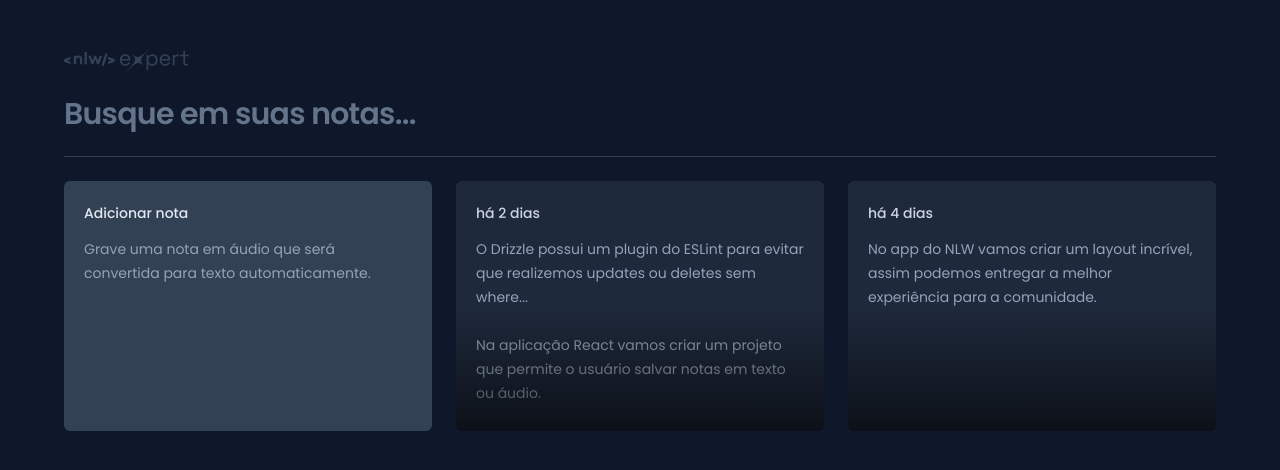
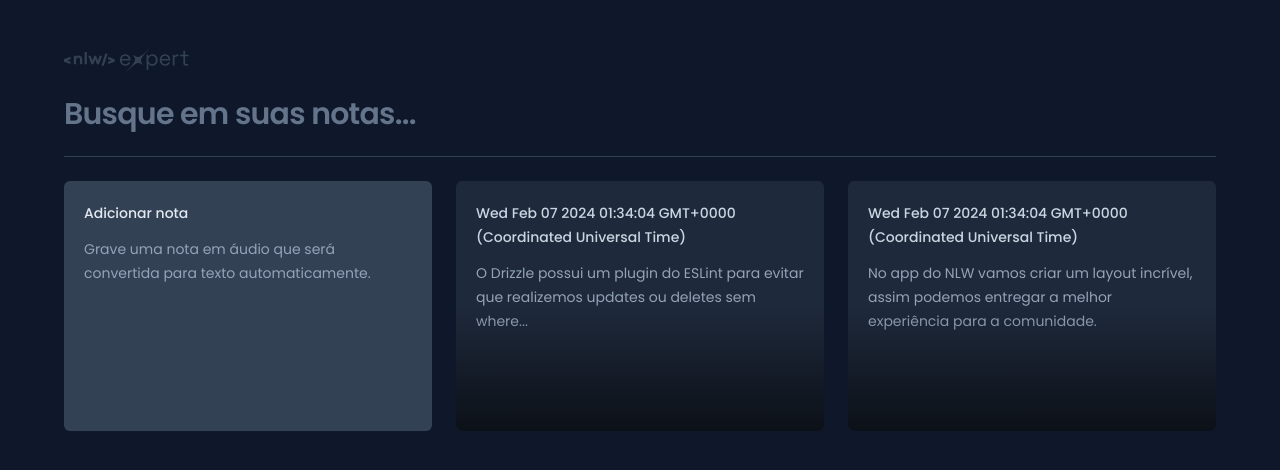
Before and after one commit to MarlonVictor/vueMyNotes, a Vue app: page / in a window 1280 px wide. Shown: the top 470 px of the page. Built offline with nearby package versions, Linux system fonts and the light colour scheme.

Commit message:
refactor: changing notecard props

```diff
--- a/src/App.vue
+++ b/src/App.vue
@@ -21,14 +21,19 @@ import NoteCard from './components/NoteCard.vue'
     <div class="grid grid-cols-3 auto-rows-[250px] gap-6">
       <NewNoteCard />
 
-      <NoteCard historic="há 2 dias">
-        O Drizzle possui um plugin do ESLint para evitar que realizemos updates ou deletes sem where... <br /> <br />
-        Na aplicação React vamos criar um projeto que permite o usuário salvar notas em texto ou áudio.
-      </NoteCard>
+      <NoteCard
+        :note="{
+          date: new Date,
+          content: 'O Drizzle possui um plugin do ESLint para evitar que realizemos updates ou deletes sem where...'
+        }"
+      />
 
-      <NoteCard historic="há 4 dias">
-        No app do NLW vamos criar um layout incrível, assim podemos entregar a melhor experiência para a comunidade.
-      </NoteCard>
+      <NoteCard
+        :note="{
+          date: new Date,
+          content: 'No app do NLW vamos criar um layout incrível, assim podemos entregar a melhor experiência para a comunidade.'
+        }"
+      />
     </div>
   </div>
 </template>
--- a/src/components/NoteCard.vue
+++ b/src/components/NoteCard.vue
@@ -1,14 +1,19 @@
 <script setup lang="ts">
-const props = defineProps({
-    historic: { type: String, required: true },
-})
+interface NoteCardProps {
+    note: {
+        date: Date,
+        content?: string
+    }
+}
+
+const { note } = defineProps<NoteCardProps>()
 </script>
 
 <template>
     <button class="text-left rounded-md bg-slate-800 p-5 space-y-3 overflow-hidden relative outline-none hover:ring-2 hover:ring-slate-600 focus-visible:ring-2 focus-visible:ring-lime-400">
-        <span class="text-sm font-medium text-slate-300">{{ props.historic }}</span>
+        <span class="text-sm font-medium text-slate-300">{{ note.date }}</span>
         <p class="text-sm leading-6 text-slate-400 h-full">
-            <slot />
+            {{ note.content }}
         </p>
 
         <div class="absolute bottom-0 left-0 right-0 h-1/2 bg-gradient-to-t from-black/60 to-black/0 pointer-events-none" />
```
